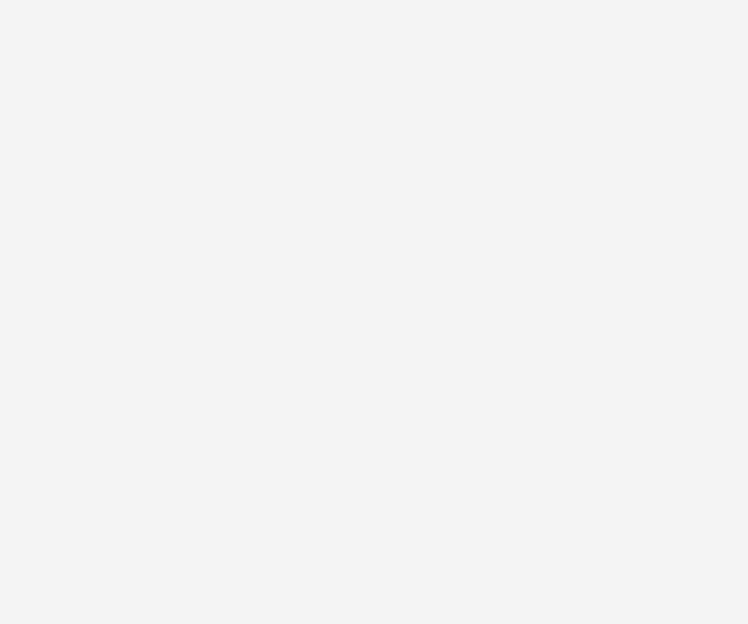
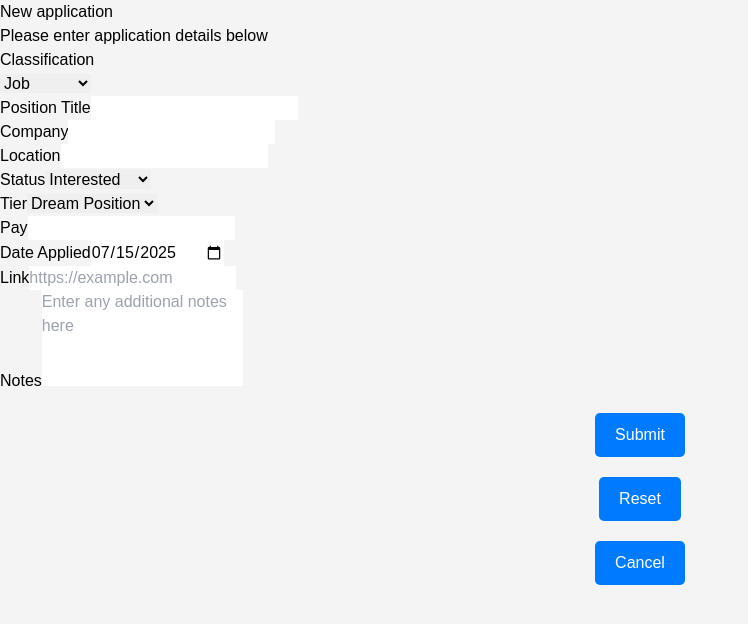
Before and after one commit to sirus-the-beaver/job-tracker, a React (Create React App) app in the folder frontend/: page /new-job in a window 1280 px wide. Before the commit this address had no page. Shown: the top 624 px of the page, without its empty margins (0-748 px from the left). Built offline with nearby package versions, Linux system fonts and the light colour scheme.

Commit message:
Create/setup React component for creating a new application

```diff
--- a/frontend/src/App.js
+++ b/frontend/src/App.js
@@ -16,6 +16,8 @@ import AuthProvider from './contexts/AuthContext';
 import PrivateRoute from './contexts/PrivateRoute';
 import Login from './components/Login';
 import Signup from './components/Signup';
+import Dashboard from './components/Dashboard';
+import NewJob from './components/NewJob';
 
 function App() {
   return (
@@ -23,9 +25,11 @@ function App() {
       <Routes>
         <Route path="/login" element={<Login />} />
         <Route path="/signup" element={<Signup />} />
+
+        <Route path="/new-job" element={<NewJob />} />
         <Route element={<PrivateRoute />}>
           {/* Add private routes here */}
-          <Route path="/" element={<h1>Welcome to the Home Page</h1>} />
+          <Route path="/" element={<Dashboard />} />
         </Route>
       </Routes>
     </AuthProvider>
--- /dev/null
+++ b/frontend/src/components/NewJob.js
@@ -0,0 +1,198 @@
+import React, { useState } from 'react';
+import { useNavigate } from 'react-router-dom';
+
+const NewJob = () => {
+    const [classification, setClassification] = useState(['Job', 'Internship'])
+    const [positionTitle, setPositionTitle] = useState('');
+    const [company, setCompany] = useState('');
+    const [location, setLocation] = useState('');
+    const [status, setStatus] = useState(['Interested', 'Applied', 'Interviewing', 'Offer', 'Rejected']);
+    const [tier, setTier] = useState(['Dream Position', 'Good Fit', 'Backup']);
+    const [pay, setPay] = useState('');
+    const [dateApplied, setDateApplied] = useState(new Date());
+    const [link, setLink] = useState('');
+    const [notes, setNotes] = useState('');
+    const [error, setError] = useState('');
+
+    const navigate = useNavigate();
+
+    const validateInput = (input) => {
+        const regex = /^[a-zA-Z0-9\s,.'-]+$/;
+        return regex.test(input);
+    }
+
+    const handleSubmit = (e) => {
+        e.preventDefault();
+        if (!positionTitle || !company) {
+            setError('Please fill in all required fields.');
+            return;
+        }
+
+        if (!validateInput(positionTitle) || !validateInput(company) || !validateInput(location) || !validateInput(pay) || !validateInput(notes)) {
+            setError('Invalid characters in input fields. Please use alphanumeric characters only.');
+            return;
+        }
+        setError('');
+
+        // TO_DO: Send data to backend endpoint once backend endpoint is setup
+    };
+
+    const handleReset = () => {
+        setPositionTitle('');
+        setCompany('');
+        setLocation('');
+        setPay('');
+        setLink('');
+        setNotes('');
+        setDateApplied(new Date());
+        setError('');
+    };
+
+    const handleCancel = () => {
+        navigate('/');
+    };
+
+    return (
+        <div>
+            {error && (
+                <div>
+                    <p>{error}</p>
+                </div>
+            )}
+            <div>
+                <div>
+                    <h1>New application</h1>
+                    <p>Please enter application details below</p>
+                </div>
+
+                <form onSubmit={handleSubmit} onReset={handleReset}>
+                    <div>
+                        <label htmlFor="classification">Classification</label>
+                        <div>
+                            <select
+                                id="classification"
+                                value={classification}
+                                onChange={(e) => setClassification(e.target.value)}
+                            >
+                                <option value="Job">Job</option>
+                                <option value="Internship">Internship</option>
+                            </select>
+                        </div>
+                    </div>
+
+                    <div>
+                        <label htmlFor="positionTitle">Position Title</label>
+                        <input
+                            type="text"
+                            id="positionTitle"
+                            value={positionTitle}
+                            onChange={(e) => setPositionTitle(e.target.value)}
+                            required
+                        />
+                    </div>
+
+                    <div>
+                        <label htmlFor="company">Company</label>
+                        <input
+                            type="text"
+                            id="company"
+                            value={company}
+                            onChange={(e) => setCompany(e.target.value)}
+                            required
+                        />
+                    </div>
+
+                    <div>
+                        <label htmlFor="location">Location</label>
+                        <input
+                            type="text"
+                            id="location"
+                            value={location}
+                            onChange={(e) => setLocation(e.target.value)}
+                        />
+                    </div>
+
+                    <div>
+                        <label htmlFor="status">Status</label>
+                        <select
+                            id="status"
+                            value={status}
+                            onChange={(e) => setStatus(e.target.value)}
+                        >
+                            <option value="Interested">Interested</option>
+                            <option value="Applied">Applied</option>
+                            <option value="Interviewing">Interviewing</option>
+                            <option value="Offer">Offer</option>
+                            <option value="Rejected">Rejected</option>
+                        </select>
+                    </div>
+
+                    <div>
+                        <label htmlFor="tier">Tier</label>
+                        <select
+                            id="tier"
+                            value={tier}
+                            onChange={(e) => setTier(e.target.value)}
+                        >
+                            <option value="Dream Position">Dream Position</option>
+                            <option value="Good Fit">Good Fit</option>
+                            <option value="Backup">Backup</option>
+                        </select>
+                    </div>
+
+                    <div>
+                        <label htmlFor="pay">Pay</label>
+                        <input
+                            type="text"
+                            id="pay"
+                            value={pay}
+                            onChange={(e) => setPay(e.target.value)}
+                        />
+                    </div>
+
+                    <div>
+                        <label htmlFor="dateApplied">Date Applied</label>
+                        <input
+                            type="date"
+                            id="dateApplied"
+                            value={dateApplied.toISOString().split('T')[0]}
+                            onChange={(e) => setDateApplied(new Date(e.target.value))}
+                        />
+                    </div>
+
+                    <div>
+                        <label htmlFor="link">Link</label>
+                        <input
+                            type="url"
+                            pattern="https?://.+"
+                            placeholder="https://example.com"
+                            id="link"
+                            value={link}
+                            onChange={(e) => setLink(e.target.value)}
+                        />
+                    </div>
+
+                    <div>
+                        <label htmlFor="notes">Notes</label>
+                        <textarea
+                            id="notes"
+                            value={notes}
+                            onChange={(e) => setNotes(e.target.value)}
+                            rows="4"
+                            placeholder="Enter any additional notes here"
+                            className='resize-none'
+                        ></textarea>
+                    </div>
+
+                    <div>
+                        <button type="submit">Submit</button>
+                        <button type="reset">Reset</button>
+                        <button type="button" onClick={handleCancel}>Cancel</button>
+                    </div>
+                </form>
+            </div>
+        </div>
+    )
+};
+
+export default NewJob;
```
